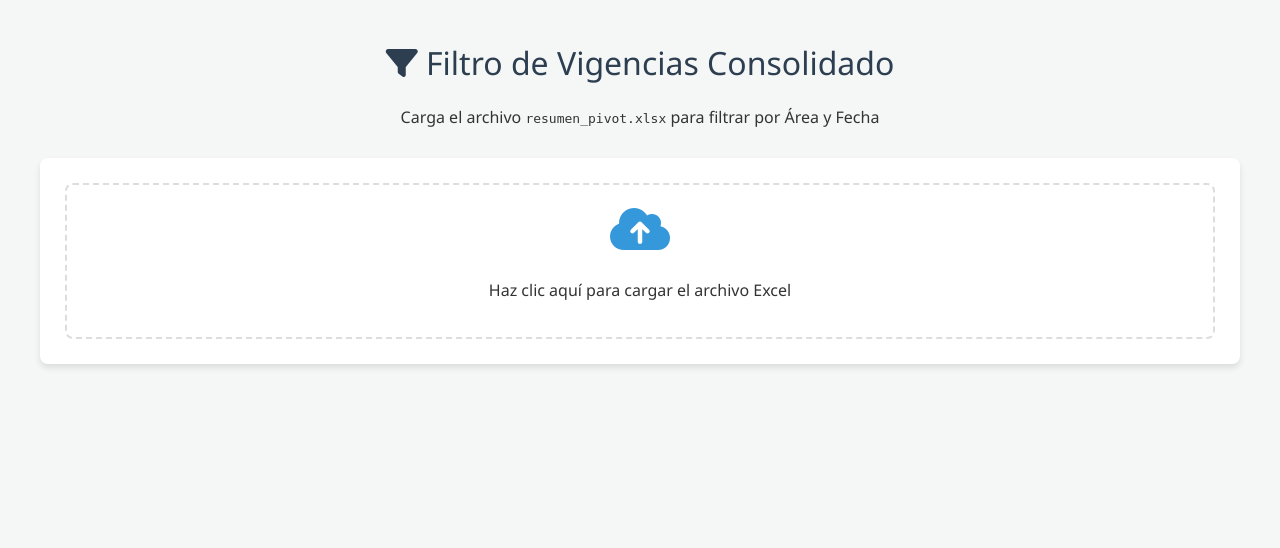
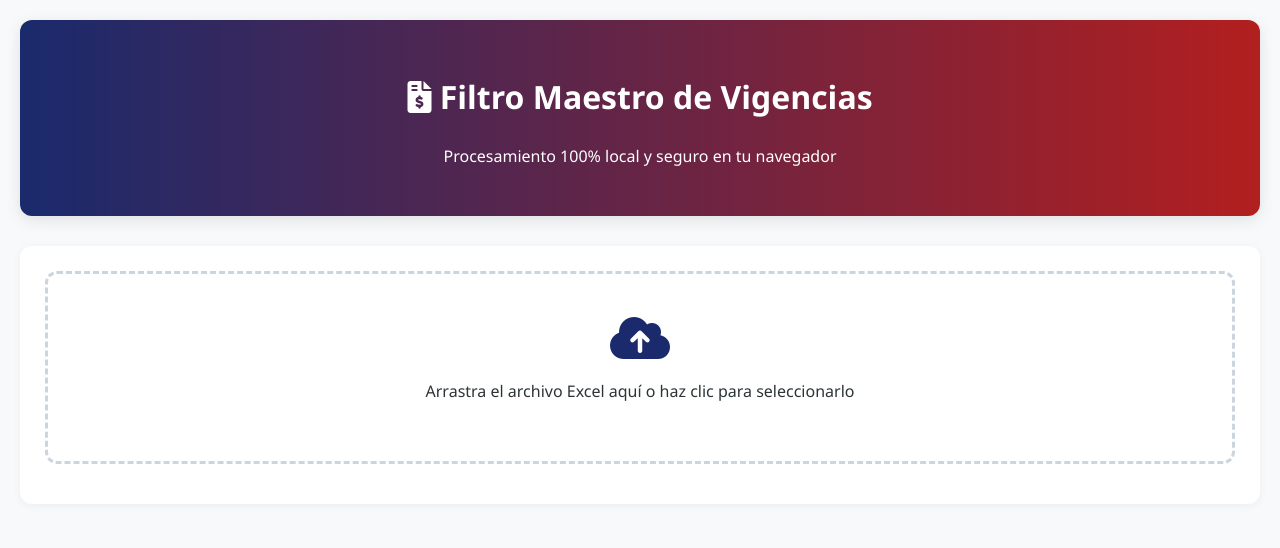
Before and after one commit to CamiloCortes29/SegurosUIB, a Flask app: page /utilidad_filtro in a window 1280 px wide. Shown: the top 548 px of the page. Run offline with Flask 3, Linux system fonts and the light colour scheme; a user stored in the database is signed in; some libraries are stand-ins or nearby versions.

Commit message:
fix: mejorar robustez y usabilidad de la utilidad de filtrado standalone
Se realizaron las siguientes mejoras en `templates/utilidad_filtro.html`:
- Detección inteligente de columnas: El script ahora busca variaciones de nombres de columnas (ej. "Fv Actual", "Fecha FV", "Area", "Área") para evitar el error de "Sin datos".
- Interfaz renovada: Se añadió un diseño degradado moderno, zona de Drag & Drop y retroalimentación visual de carga.
- Formateo automático: Los montos detectados se muestran con formato de moneda ($) en la vista previa.
- Independencia total: El archivo es auto-contenido y procesa todo localmente vía CDN, permitiendo su uso sin dependencias de servidor o Python.

Co-authored-by: CamiloCortes29 <212961632+CamiloCortes29@users.noreply.github.com>

```diff
--- a/templates/utilidad_filtro.html
+++ b/templates/utilidad_filtro.html
@@ -3,57 +3,70 @@
 <head>
     <meta charset="UTF-8">
     <meta name="viewport" content="width=device-width, initial-scale=1.0">
-    <title>Filtro de Vigencias y Facturación</title>
-    <!-- SheetJS para manejar Excel en el cliente -->
+    <title>Herramienta de Filtrado de Vigencias</title>
+    <!-- Librerías Externas (CDN) -->
     <script src="https://cdnjs.cloudflare.com/ajax/libs/xlsx/0.18.5/xlsx.full.min.js"></script>
     <link href="https://cdnjs.cloudflare.com/ajax/libs/font-awesome/6.0.0/css/all.min.css" rel="stylesheet">
     <style>
         :root {
-            --primary-color: #2c3e50;
-            --secondary-color: #34495e;
-            --accent-color: #3498db;
-            --success-color: #27ae60;
-            --bg-color: #f4f7f6;
-            --card-bg: #ffffff;
-            --text-color: #333;
+            --primary: #1a2a6c;
+            --secondary: #b21f1f;
+            --accent: #fdbb2d;
+            --bg: #f8f9fa;
+            --white: #ffffff;
+            --text: #2d3436;
         }
 
         body {
-            font-family: 'Segoe UI', Tahoma, Geneva, Verdana, sans-serif;
-            background-color: var(--bg-color);
-            color: var(--text-color);
+            font-family: 'Segoe UI', Roboto, Helvetica, Arial, sans-serif;
+            background-color: var(--bg);
+            color: var(--text);
             margin: 0;
             padding: 20px;
+            line-height: 1.6;
         }
 
         .container {
-            max-width: 1200px;
+            max-width: 1300px;
             margin: 0 auto;
         }
 
-        header {
+        .header {
+            background: linear-gradient(to right, var(--primary), var(--secondary));
+            color: white;
+            padding: 30px;
+            border-radius: 12px;
             text-align: center;
             margin-bottom: 30px;
-        }
-
-        h1 {
-            color: var(--primary-color);
-            font-weight: 300;
+            box-shadow: 0 4px 15px rgba(0,0,0,0.1);
         }
 
         .card {
-            background: var(--card-bg);
-            border-radius: 8px;
-            box-shadow: 0 4px 6px rgba(0,0,0,0.1);
+            background: var(--white);
+            border-radius: 12px;
             padding: 25px;
-            margin-bottom: 20px;
+            margin-bottom: 25px;
+            box-shadow: 0 2px 10px rgba(0,0,0,0.05);
         }
 
-        .grid-filters {
+        .drop-zone {
+            border: 3px dashed #cbd5e0;
+            border-radius: 12px;
+            padding: 40px;
+            text-align: center;
+            cursor: pointer;
+            transition: all 0.3s;
+        }
+
+        .drop-zone:hover, .drop-zone.active {
+            border-color: var(--primary);
+            background-color: #ebf4ff;
+        }
+
+        .filters-grid {
             display: grid;
             grid-template-columns: repeat(auto-fit, minmax(200px, 1fr));
             gap: 20px;
-            align-items: end;
         }
 
         .form-group {
@@ -62,116 +75,116 @@
         }
 
         label {
-            font-weight: bold;
+            font-weight: 600;
             margin-bottom: 8px;
+            color: var(--primary);
             font-size: 0.9rem;
-            color: var(--secondary-color);
         }
 
-        input, select {
-            padding: 10px;
+        select, input {
+            padding: 12px;
             border: 1px solid #ddd;
-            border-radius: 4px;
+            border-radius: 8px;
             font-size: 1rem;
+            outline: none;
         }
 
+        select:focus { border-color: var(--primary); }
+
         .btn {
-            padding: 10px 20px;
+            padding: 12px 25px;
             border: none;
-            border-radius: 4px;
+            border-radius: 8px;
+            font-weight: bold;
             cursor: pointer;
-            font-weight: bold;
-            transition: all 0.3s;
+            transition: transform 0.2s, opacity 0.2s;
             display: inline-flex;
             align-items: center;
+            gap: 10px;
             justify-content: center;
-            gap: 8px;
         }
 
-        .btn-primary { background-color: var(--accent-color); color: white; }
-        .btn-primary:hover { background-color: #2980b9; }
-        .btn-success { background-color: var(--success-color); color: white; margin-top: 15px; }
-        .btn-success:hover { background-color: #219150; }
+        .btn:active { transform: scale(0.98); }
 
-        .file-input-wrapper {
-            border: 2px dashed #ddd;
-            padding: 20px;
-            text-align: center;
+        .btn-filter { background: var(--primary); color: white; }
+        .btn-download { background: #27ae60; color: white; }
+        .btn-reset { background: #95a5a6; color: white; }
+
+        .table-wrapper {
+            overflow-x: auto;
             border-radius: 8px;
-            cursor: pointer;
-            transition: border-color 0.3s;
-        }
-
-        .file-input-wrapper:hover {
-            border-color: var(--accent-color);
-        }
-
-        #fileInput { display: none; }
-
-        .table-container {
-            overflow-x: auto;
+            border: 1px solid #eee;
             margin-top: 20px;
         }
 
         table {
             width: 100%;
             border-collapse: collapse;
-            font-size: 0.85rem;
+            font-size: 0.9rem;
         }
 
         th {
-            background-color: var(--primary-color);
-            color: white;
+            background-color: #f1f3f5;
+            padding: 15px;
             text-align: left;
-            padding: 12px;
-            position: sticky;
-            top: 0;
+            border-bottom: 2px solid #dee2e6;
+            color: var(--primary);
         }
 
         td {
-            padding: 10px;
+            padding: 12px 15px;
             border-bottom: 1px solid #eee;
         }
 
-        tr:hover { background-color: #f9f9f9; }
+        tr:hover { background-color: #f8f9fa; }
+
+        .badge {
+            padding: 5px 12px;
+            border-radius: 20px;
+            font-size: 0.8rem;
+            font-weight: bold;
+            background: #e2e8f0;
+        }
 
         .hidden { display: none; }
 
-        .stats {
-            margin-top: 10px;
-            font-style: italic;
-            color: #666;
+        #statusMessage {
+            margin-top: 15px;
+            font-weight: 600;
         }
     </style>
 </head>
 <body>
 
 <div class="container">
-    <header>
-        <h1><i class="fas fa-filter"></i> Filtro de Vigencias Consolidado</h1>
-        <p>Carga el archivo <code>resumen_pivot.xlsx</code> para filtrar por Área y Fecha</p>
-    </header>
-
-    <div class="card">
-        <div class="file-input-wrapper" onclick="document.getElementById('fileInput').click()">
-            <i class="fas fa-cloud-upload-alt fa-3x" style="color: var(--accent-color); margin-bottom: 10px;"></i>
-            <p id="fileStatus">Haz clic aquí para cargar el archivo Excel</p>
-            <input type="file" id="fileInput" accept=".xlsx, .xls">
-        </div>
+    <div class="header">
+        <h1><i class="fas fa-file-invoice-dollar"></i> Filtro Maestro de Vigencias</h1>
+        <p>Procesamiento 100% local y seguro en tu navegador</p>
     </div>
 
-    <div id="filterSection" class="card hidden">
-        <div class="grid-filters">
+    <!-- Sección de Carga -->
+    <div class="card">
+        <div class="drop-zone" id="dropZone">
+            <i class="fas fa-cloud-upload-alt fa-3x" style="color: var(--primary)"></i>
+            <p id="filePrompt">Arrastra el archivo Excel aquí o haz clic para seleccionarlo</p>
+            <input type="file" id="fileInput" accept=".xlsx, .xls" class="hidden">
+        </div>
+        <div id="statusMessage"></div>
+    </div>
+
+    <!-- Sección de Filtros -->
+    <div id="filterCard" class="card hidden">
+        <div class="filters-grid">
             <div class="form-group">
-                <label for="filterYear">Año de FV Actual</label>
-                <select id="filterYear">
-                    <option value="">Todos</option>
+                <label>Año de FV Actual</label>
+                <select id="selYear">
+                    <option value="">Cargando...</option>
                 </select>
             </div>
             <div class="form-group">
-                <label for="filterMonth">Mes de FV Actual</label>
-                <select id="filterMonth">
-                    <option value="">Todos</option>
+                <label>Mes de FV Actual</label>
+                <select id="selMonth">
+                    <option value="">Cualquier mes</option>
                     <option value="0">Enero</option>
                     <option value="1">Febrero</option>
                     <option value="2">Marzo</option>
@@ -187,28 +200,36 @@
                 </select>
             </div>
             <div class="form-group">
-                <label for="filterArea">Área</label>
-                <select id="filterArea">
-                    <option value="">Todas</option>
+                <label>Área</label>
+                <select id="selArea">
+                    <option value="">Todas las áreas</option>
                 </select>
             </div>
-            <div class="form-group">
-                <button id="btnFilter" class="btn btn-primary"><i class="fas fa-search"></i> Filtrar</button>
+            <div class="form-group" style="flex-direction: row; gap: 10px;">
+                <button onclick="applyFilters()" class="btn btn-filter" style="flex: 2">
+                    <i class="fas fa-search"></i> Aplicar
+                </button>
+                <button onclick="resetFilters()" class="btn btn-reset" style="flex: 1">
+                    <i class="fas fa-sync"></i>
+                </button>
             </div>
         </div>
-        <div id="stats" class="stats"></div>
     </div>
 
-    <div id="resultsSection" class="card hidden">
-        <div style="display: flex; justify-content: space-between; align-items: center;">
-            <h2 style="margin: 0; font-size: 1.2rem;">Vista Previa de Resultados</h2>
-            <button id="btnDownload" class="btn btn-success"><i class="fas fa-file-excel"></i> Descargar Excel Filtrado</button>
+    <!-- Sección de Resultados -->
+    <div id="resultCard" class="card hidden">
+        <div style="display: flex; justify-content: space-between; align-items: center; margin-bottom: 20px;">
+            <div>
+                <h3 style="margin:0">Vista Previa</h3>
+                <span id="rowCount" class="badge">0 registros encontrados</span>
+            </div>
+            <button onclick="downloadExcel()" class="btn btn-download">
+                <i class="fas fa-file-export"></i> Exportar a Excel
+            </button>
         </div>
-        <div class="table-container">
-            <table id="resultsTable">
-                <thead>
-                    <tr id="tableHeader"></tr>
-                </thead>
+        <div class="table-wrapper">
+            <table id="dataTable">
+                <thead><tr id="tableHead"></tr></thead>
                 <tbody id="tableBody"></tbody>
             </table>
         </div>
@@ -216,125 +237,170 @@
 </div>
 
 <script>
-    let originalData = [];
-    let filteredData = [];
+    let rawData = [];
+    let processedData = [];
 
-    // --- Manejo de Carga de Archivo ---
-    document.getElementById('fileInput').addEventListener('change', function(e) {
-        const file = e.target.files[0];
+    const dropZone = document.getElementById('dropZone');
+    const fileInput = document.getElementById('fileInput');
+
+    // --- Gestión de Eventos de Carga ---
+    dropZone.onclick = () => fileInput.click();
+    fileInput.onchange = (e) => handleFile(e.target.files[0]);
+
+    dropZone.ondragover = (e) => { e.preventDefault(); dropZone.classList.add('active'); };
+    dropZone.ondragleave = () => dropZone.classList.remove('active');
+    dropZone.ondrop = (e) => {
+        e.preventDefault();
+        dropZone.classList.remove('active');
+        handleFile(e.dataTransfer.files[0]);
+    };
+
+    function handleFile(file) {
         if (!file) return;
 
-        document.getElementById('fileStatus').innerText = `Procesando: ${file.name}...`;
+        const messageDiv = document.getElementById('statusMessage');
+        messageDiv.innerHTML = `<i class="fas fa-spinner fa-spin"></i> Leyendo "${file.name}"...`;
 
         const reader = new FileReader();
         reader.onload = function(e) {
             try {
                 const data = new Uint8Array(e.target.result);
-                const workbook = XLSX.read(data, {type: 'array', cellDates: true});
-                const firstSheetName = workbook.SheetNames[0];
-                const worksheet = workbook.Sheets[firstSheetName];
+                const workbook = XLSX.read(data, {type: 'array', cellDates: true, cellNF: false, cellText: false});
+                const sheetName = workbook.SheetNames[0];
+                const sheet = workbook.Sheets[sheetName];
 
-                originalData = XLSX.utils.sheet_to_json(worksheet);
+                // Convertir a JSON con manejo de fechas
+                rawData = XLSX.utils.sheet_to_json(sheet, {defval: ""});
 
-                if (originalData.length === 0) {
-                    alert('El archivo está vacío o no tiene el formato correcto.');
-                    return;
-                }
+                if (rawData.length === 0) throw new Error("El archivo no tiene datos.");
 
-                initFilters();
-                document.getElementById('filterSection').classList.remove('hidden');
-                document.getElementById('fileStatus').innerHTML = `<i class="fas fa-check-circle" style="color: var(--success-color)"></i> Archivo cargado correctamente: <strong>${file.name}</strong>`;
+                messageDiv.innerHTML = `<i class="fas fa-check-circle" style="color:green"></i> ${file.name} cargado (${rawData.length} filas)`;
+
+                initApp();
             } catch (err) {
-                console.error(err);
-                alert('Error al leer el archivo Excel. Asegúrate de que sea un archivo .xlsx válido.');
+                messageDiv.innerHTML = `<i class="fas fa-exclamation-triangle" style="color:red"></i> Error: ${err.message}`;
             }
         };
         reader.readAsArrayBuffer(file);
-    });
+    }
 
-    // --- Inicialización de Filtros Dinámicos ---
-    function initFilters() {
+    // --- Inicialización ---
+    function initApp() {
+        populateSelectors();
+        document.getElementById('filterCard').classList.remove('hidden');
+        document.getElementById('resultCard').classList.remove('hidden');
+        applyFilters(); // Mostrar todo al inicio
+    }
+
+    function populateSelectors() {
         const years = new Set();
         const areas = new Set();
 
-        originalData.forEach(row => {
-            // Extraer años de Fv Actual
-            const date = row['Fv Actual'];
-            if (date instanceof Date) {
-                years.add(date.getFullYear());
-            }
-            // Extraer áreas
-            if (row['Area']) areas.add(row['Area']);
+        rawData.forEach(row => {
+            // Detección flexible de la columna de fecha
+            const dateVal = findDateValue(row);
+            if (dateVal) years.add(dateVal.getFullYear());
+
+            // Detección flexible de la columna de área
+            const areaVal = findValue(row, ['Area', 'AREA', 'Área']);
+            if (areaVal) areas.add(areaVal.toString().trim());
         });
 
-        // Poblar select de años
-        const yearSelect = document.getElementById('filterYear');
-        yearSelect.innerHTML = '<option value="">Todos</option>';
-        Array.from(years).sort((a, b) => b - a).forEach(year => {
-            yearSelect.innerHTML += `<option value="${year}">${year}</option>`;
+        const selYear = document.getElementById('selYear');
+        selYear.innerHTML = '<option value="">Todos los años</option>';
+        Array.from(years).sort((a,b) => b-a).forEach(y => {
+            selYear.innerHTML += `<option value="${y}">${y}</option>`;
         });
 
-        // Poblar select de áreas
-        const areaSelect = document.getElementById('filterArea');
-        areaSelect.innerHTML = '<option value="">Todas</option>';
-        Array.from(areas).sort().forEach(area => {
-            areaSelect.innerHTML += `<option value="${area}">${area}</option>`;
+        const selArea = document.getElementById('selArea');
+        selArea.innerHTML = '<option value="">Todas las áreas</option>';
+        Array.from(areas).sort().forEach(a => {
+            selArea.innerHTML += `<option value="${a}">${a}</option>`;
         });
     }
 
-    // --- Lógica de Filtrado ---
-    document.getElementById('btnFilter').addEventListener('click', applyFilters);
+    // --- Utilidades de búsqueda en objeto ---
+    function findDateValue(row) {
+        // Buscar en columnas comunes de fecha
+        const keys = ['Fv Actual', 'FV Actual', 'Fecha FV', 'FECHA FV'];
+        for (let k of keys) {
+            let val = row[k];
+            if (val instanceof Date) return val;
+            if (typeof val === 'string' && !isNaN(Date.parse(val))) return new Date(val);
+        }
+        return null;
+    }
 
+    function findValue(row, possibleKeys) {
+        for (let k of possibleKeys) {
+            if (row[k] !== undefined && row[k] !== "") return row[k];
+        }
+        return null;
+    }
+
+    // --- Lógica de Filtro ---
     function applyFilters() {
-        const year = document.getElementById('filterYear').value;
-        const month = document.getElementById('filterMonth').value;
-        const area = document.getElementById('filterArea').value;
+        const targetYear = document.getElementById('selYear').value;
+        const targetMonth = document.getElementById('selMonth').value;
+        const targetArea = document.getElementById('selArea').value;
 
-        filteredData = originalData.filter(row => {
-            const date = row['Fv Actual'];
+        processedData = rawData.filter(row => {
+            const dateVal = findDateValue(row);
+            const areaVal = findValue(row, ['Area', 'AREA', 'Área']) || "";
+
             let matchDate = true;
-
-            if (date instanceof Date) {
-                if (year && date.getFullYear().toString() !== year) matchDate = false;
-                if (month && date.getMonth().toString() !== month) matchDate = false;
-            } else {
-                if (year || month) matchDate = false; // Si hay filtro de fecha pero no hay fecha en la fila
+            if (targetYear || targetMonth !== "") {
+                if (!dateVal) {
+                    matchDate = false;
+                } else {
+                    if (targetYear && dateVal.getFullYear().toString() !== targetYear) matchDate = false;
+                    if (targetMonth !== "" && dateVal.getMonth().toString() !== targetMonth) matchDate = false;
+                }
             }
 
-            const matchArea = !area || row['Area'] === area;
+            let matchArea = true;
+            if (targetArea && areaVal.toString().trim() !== targetArea) matchArea = false;
 
             return matchDate && matchArea;
         });
 
         renderTable();
-        document.getElementById('resultsSection').classList.remove('hidden');
-        document.getElementById('stats').innerText = `Se encontraron ${filteredData.length} registros.`;
     }
 
-    // --- Renderizado de Tabla ---
+    function resetFilters() {
+        document.getElementById('selYear').value = "";
+        document.getElementById('selMonth').value = "";
+        document.getElementById('selArea').value = "";
+        applyFilters();
+    }
+
+    // --- Renderizado ---
     function renderTable() {
-        const headerRow = document.getElementById('tableHeader');
-        const tableBody = document.getElementById('tableBody');
+        const head = document.getElementById('tableHead');
+        const body = document.getElementById('tableBody');
+        const count = document.getElementById('rowCount');
 
-        headerRow.innerHTML = '';
-        tableBody.innerHTML = '';
+        head.innerHTML = "";
+        body.innerHTML = "";
+        count.innerText = `${processedData.length} registros encontrados`;
 
-        if (filteredData.length === 0) {
-            tableBody.innerHTML = '<tr><td colspan="100%" style="text-align:center">No hay datos que coincidan con los filtros.</td></tr>';
+        if (processedData.length === 0) {
+            body.innerHTML = `<tr><td colspan="10" style="text-align:center">No se encontraron resultados para los filtros seleccionados</td></tr>`;
             return;
         }
 
-        // Crear cabeceras
-        const columns = Object.keys(filteredData[0]);
+        // Columnas a mostrar (las que existan en el primer objeto)
+        const columns = Object.keys(processedData[0]).filter(k => !k.startsWith('__'));
+
         columns.forEach(col => {
             const th = document.createElement('th');
             th.innerText = col;
-            headerRow.appendChild(th);
+            head.appendChild(th);
         });
 
-        // Crear filas (limitar a 50 para rendimiento en vista previa)
-        const previewData = filteredData.slice(0, 50);
-        previewData.forEach(row => {
+        // Limitar vista previa a 30 filas por rendimiento
+        const preview = processedData.slice(0, 30);
+        preview.forEach(row => {
             const tr = document.createElement('tr');
             columns.forEach(col => {
                 const td = document.createElement('td');
@@ -342,34 +408,35 @@
                 if (val instanceof Date) {
                     td.innerText = val.toLocaleDateString();
                 } else if (typeof val === 'number') {
-                    td.innerText = val.toLocaleString();
+                    // Formatear montos si parecen serlo
+                    td.innerText = col.toLowerCase().includes('monto') || col.toLowerCase().includes('subtotal')
+                        ? '$ ' + val.toLocaleString()
+                        : val.toString();
                 } else {
-                    td.innerText = val || '';
+                    td.innerText = val;
                 }
                 tr.appendChild(td);
             });
-            tableBody.appendChild(tr);
+            body.appendChild(tr);
         });
 
-        if (filteredData.length > 50) {
+        if (processedData.length > 30) {
             const infoTr = document.createElement('tr');
-            infoTr.innerHTML = `<td colspan="${columns.length}" style="text-align:center; color:#666; font-style:italic">Mostrando solo los primeros 50 registros...</td>`;
-            tableBody.appendChild(infoTr);
+            infoTr.innerHTML = `<td colspan="${columns.length}" style="text-align:center; color:#666; font-style:italic">Mostrando primeras 30 filas de ${processedData.length}. El archivo exportado tendrá todo.</td>`;
+            body.appendChild(infoTr);
         }
     }
 
-    // --- Descarga de Resultados ---
-    document.getElementById('btnDownload').addEventListener('click', function() {
-        if (filteredData.length === 0) return;
+    // --- Exportación ---
+    function downloadExcel() {
+        if (processedData.length === 0) return;
 
-        const worksheet = XLSX.utils.json_to_sheet(filteredData);
+        const worksheet = XLSX.utils.json_to_sheet(processedData);
         const workbook = XLSX.utils.book_new();
-        XLSX.utils.book_append_sheet(workbook, worksheet, "Filtrado");
+        XLSX.utils.book_append_sheet(workbook, worksheet, "Resultados");
 
-        // Formatear nombre de archivo
-        const fileName = `Resumen_Filtrado_${new Date().getTime()}.xlsx`;
-        XLSX.writeFile(workbook, fileName);
-    });
+        XLSX.writeFile(workbook, `Filtro_Vigencias_${new Date().toISOString().slice(0,10)}.xlsx`);
+    }
 </script>
 
 </body>
```
